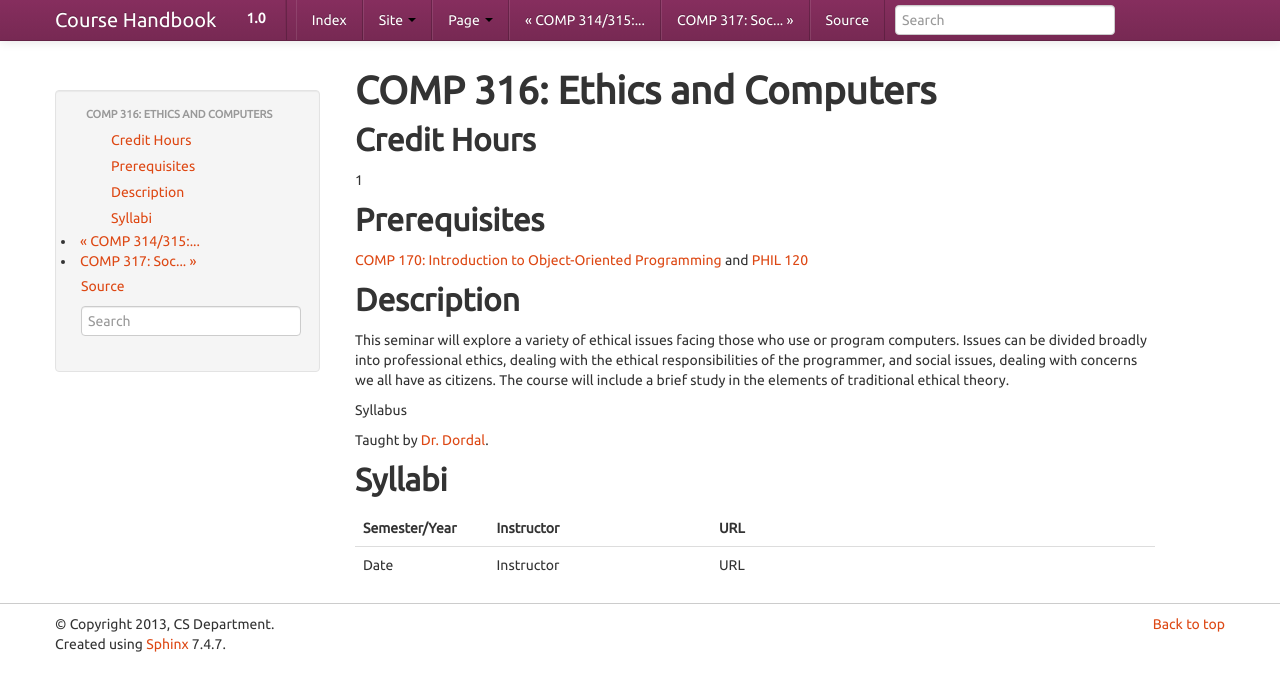
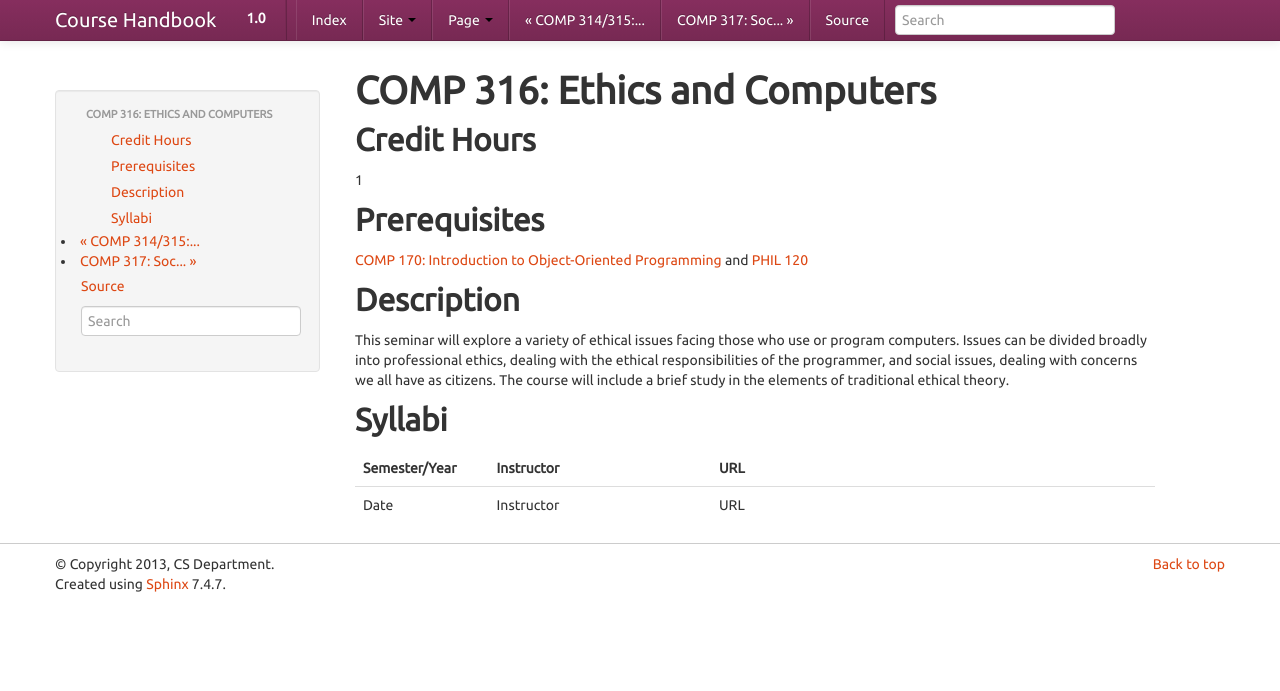
Before and after one commit to kyang5/coursedescriptions, a Sphinx documentation site: the page built from source/comp316.rst, in a window 1280 px wide. Shown: the top 691 px of the page. Built offline with Sphinx 7.4.7, drawn with Linux system fonts in a browser that asks for light colours.

Commit message:
Updated COMP 316

```diff
--- a/source/comp316.rst
+++ b/source/comp316.rst
@@ -9,12 +9,10 @@ Credit Hours
 Prerequisites
 ---------------------
 
-
 :doc:`comp170` and |phil120|
 
 Description
 --------------------
-
 
 This seminar will explore a variety of ethical issues facing those who
 use or program computers. Issues can be divided broadly into
@@ -22,11 +20,6 @@ professional ethics, dealing with the ethical responsibilities of the
 programmer, and social issues, dealing with concerns we all have as
 citizens. The course will include a brief study in the elements of
 traditional ethical theory.
-
-Syllabus
-
-Taught by `Dr. Dordal <http://www.cs.luc.edu/pld/courses/ethics/>`__.
-
 
 Syllabi
 ----------------------
```
